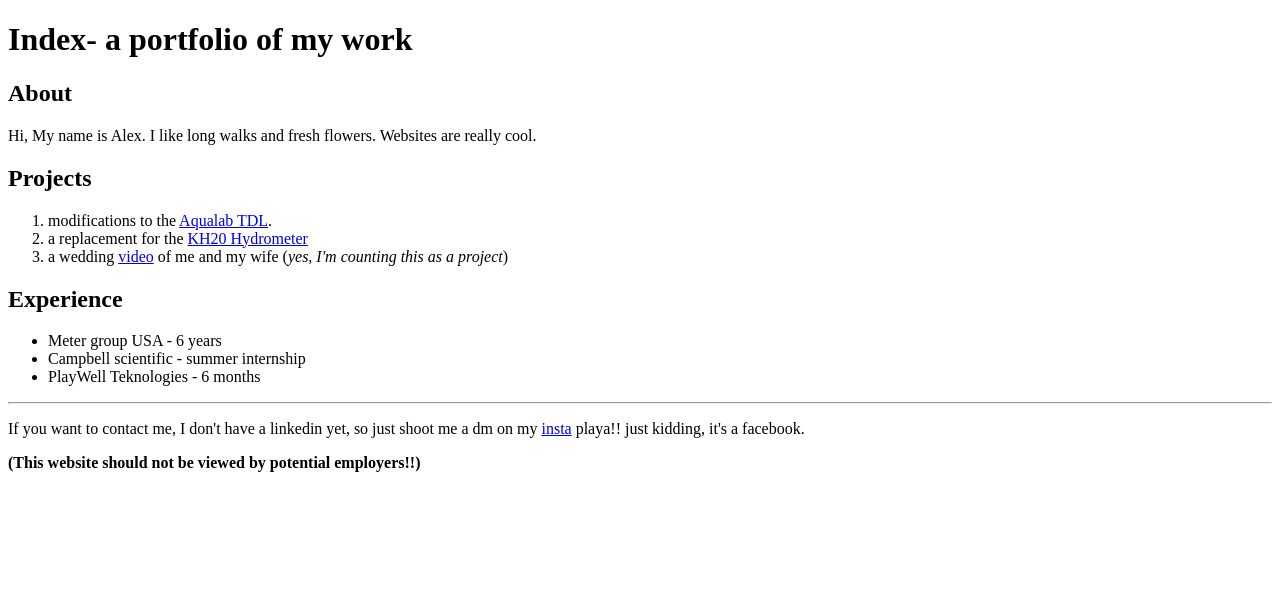
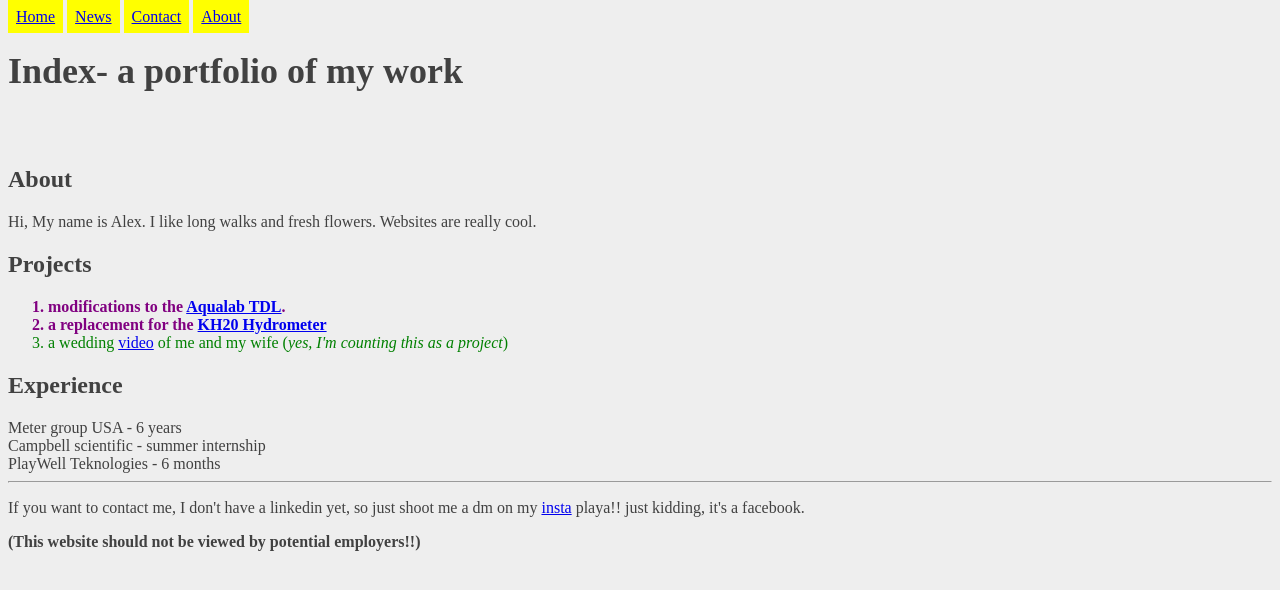
Before and after one commit to amumford96/portfolio, a plain HTML site: page index.html in a window 1280 px wide. Drawn offline with Linux system fonts and the light colour scheme.

Commit message:
pushing changes of classes

```diff
--- a/index.html
+++ b/index.html
@@ -3,16 +3,23 @@
   <head>
     <meta charset="utf-8">
     <title>Index</title>
+    <link rel='stylesheet' href='stylesheet.css'/>
   </head>
   <body>
+    <ul>
+      <li class="menu"><a href="default.asp">Home</a></li>
+      <li class="menu"><a href="news.asp">News</a></li>
+      <li class="menu"><a href="contact.asp">Contact</a></li>
+      <li class="menu"><a href="about.asp">About</a></li>
+    </ul>
     <h1>Index- a portfolio of my work</h1>
     <h2>About</h2>
     <p>Hi, My name is Alex. I like long walks and fresh flowers. Websites are really cool.</p>
     <h2>Projects</h2>
     <ol>
-      <li>modifications to the <a href="https://www.metergroup.com/food/products/aqualab-tdl-water-activity/">Aqualab TDL<a/>.</li>
-      <li>a replacement for the <a href="https://www.campbellsci.com/kh20">KH20 Hydrometer</a></li>
-      <li>a wedding <a href="https://www.youtube.com/watch?v=KxlBYHHs-Dc">video</a> of me and my wife (<em>yes, I'm counting this as a project</em>)</li>
+      <li class="accomplishment">modifications to the <a href="https://www.metergroup.com/food/products/aqualab-tdl-water-activity/">Aqualab TDL<a/>.</li>
+      <li class="accomplishment">a replacement for the <a href="https://www.campbellsci.com/kh20">KH20 Hydrometer</a></li>
+      <li id="marrige">a wedding <a href="https://www.youtube.com/watch?v=KxlBYHHs-Dc">video</a> of me and my wife (<em>yes, I'm counting this as a project</em>)</li>
 
     </ol>
     <h2>Experience</h2>
```
